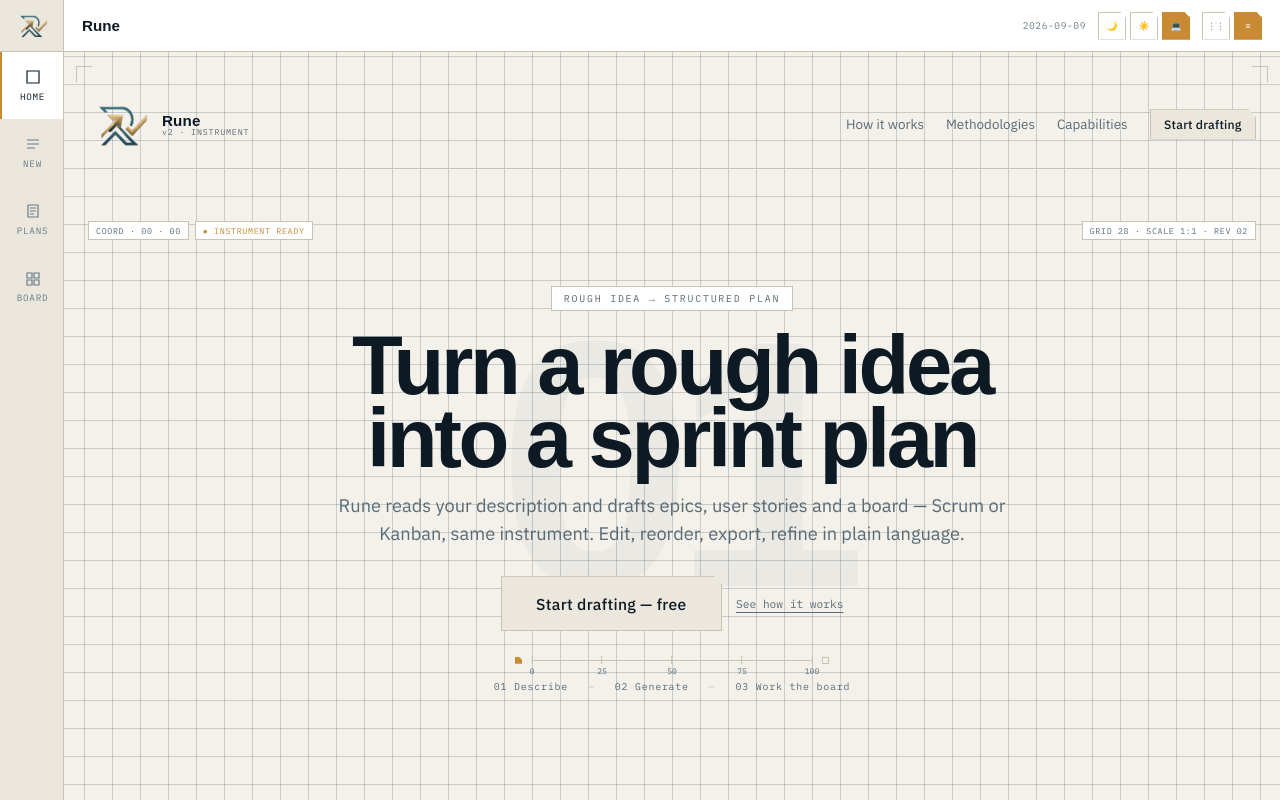
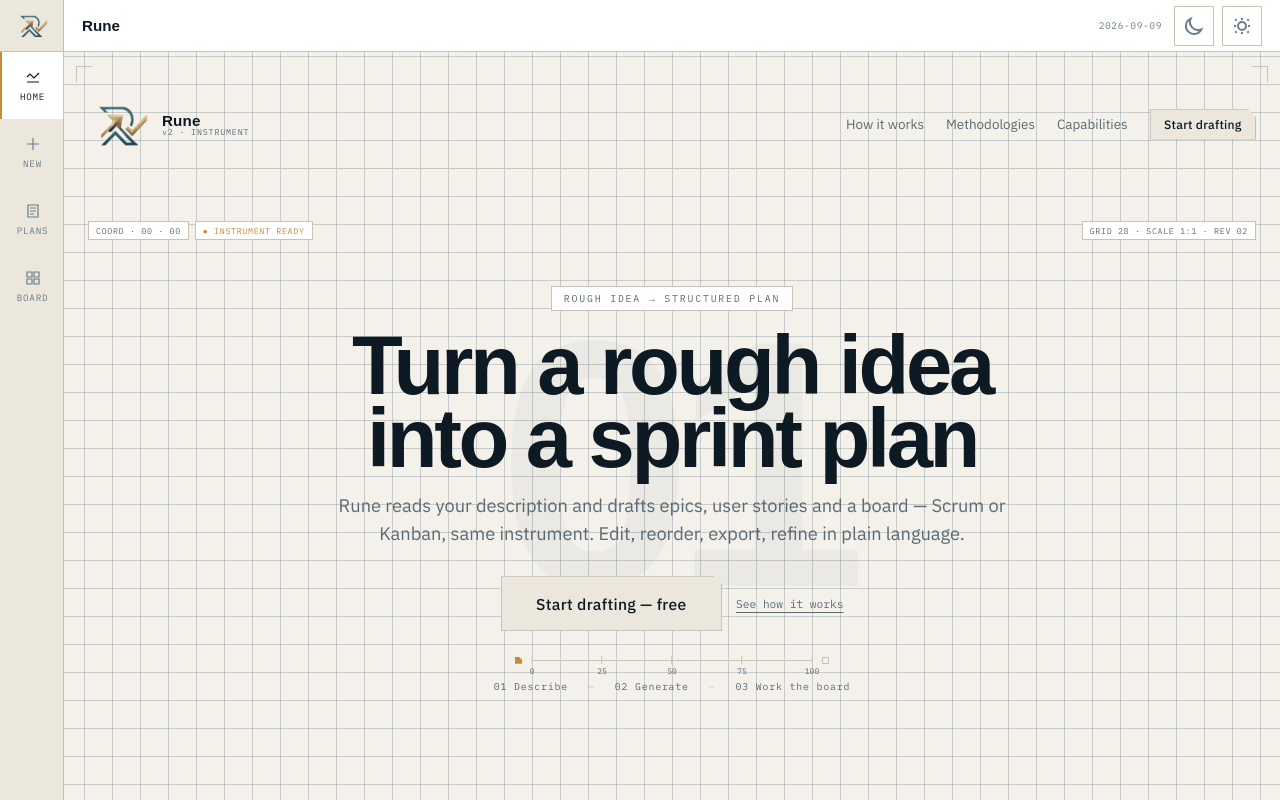
Before and after one commit to zoulevanz23/rune, a React (Vite) app in the folder client/: page / in a window 1280 px wide. Shown: the top 800 px of the page. Built offline with nearby package versions, Linux system fonts and the light colour scheme; no server answers.

Commit message:
feat(ui): redesign theme toggle and remove density
Author: zoulevanz23
Date: 2026-09-17

- Redesigned theme toggle with SVG icons
- Removed density toggle feature
- Added hover effects and transitions
- Updated navigation icons

```diff
--- a/client/src/App.tsx
+++ b/client/src/App.tsx
@@ -45,10 +45,10 @@
       <div style={{ height: 52, borderBottom: '1px solid var(--grid-line)', display: 'flex', alignItems: 'center', justifyContent: 'center' }}>
         <img src={logoSrc} alt="Rune" width={36} height={36} style={{ width:36, height:36, objectFit:'contain', display:'block' }} />
       </div>
-      <NavLink to="/" style={({ isActive }) => linkStyle(isActive)}>{icon("M3 3h12v12H3z")} <span>Home</span></NavLink>
-      <NavLink to="/new" style={({ isActive }) => linkStyle(isActive)}>{icon("M3 5h12M3 9h12M3 13h8")} <span>New</span></NavLink>
+      <NavLink to="/" style={({ isActive }) => linkStyle(isActive)}>{icon("M3 9l3-3 4 4 5-5 M3 14h12")} <span>Home</span></NavLink>
+      <NavLink to="/new" style={({ isActive }) => linkStyle(isActive)}>{icon("M9 3v12M3 9h12")} <span>New</span></NavLink>
       <NavLink to="/my-plans" style={({ isActive }) => linkStyle(isActive)}>{icon("M4 3h10v12H4z M6 6h6M6 9h6M6 12h4")} <span>Plans</span></NavLink>
-      <NavLink to="/board" style={({ isActive }) => linkStyle(isActive)}>{icon("M3 4h5v5H3z M10 4h5v5H10z M3 11h5v5H3z M10 11h5v5H10z")} <span>Board</span></NavLink>
+      <NavLink to="/board" style={({ isActive }) => linkStyle(isActive)}>{icon("M3 3h5v5H3z M10 3h5v5H10z M3 10h5v5H3z M10 10h5v5H10z")} <span>Board</span></NavLink>
       <div style={{ flex: 1 }} />
       <div style={{ padding: '12px', fontFamily: "'IBM Plex Mono', monospace", fontSize: '0.5rem', color: 'var(--fog)', textAlign: 'center', lineHeight: 1.4 }}>REV<br/>02</div>
     </nav>
@@ -57,7 +57,7 @@
 
 const Topbar: React.FC = () => {
   const { plan } = usePlan()
-  const { theme, setTheme, density, setDensity } = useTheme()
+  const { theme, setTheme } = useTheme()
   const loc = useLocation()
   const title = plan.project_name || 'Rune'
   const onBoard = loc.pathname === '/board' && !!plan.project_name
@@ -78,51 +78,50 @@
       </div>
       <div style={{ display: 'flex', alignItems: 'center', gap: 12 }}>
         <span style={{ fontFamily: "'IBM Plex Mono', monospace", fontSize: '0.6rem', color: 'var(--fog)', letterSpacing: '0.06em' }}>{new Date().toISOString().slice(0,10)}</span>
-        <div style={{ display: 'flex', gap: 4 }} role="group" aria-label="Theme">
-          {(['dark', 'light', 'auto'] as const).map(t => (
+        <div style={{ display: 'flex', gap: 8 }} role="group" aria-label="Theme">
+          {(['dark', 'light'] as const).map(t => {
+            const active = theme === t
+            return (
               <button
                 key={t}
                 onClick={() => setTheme(t)}
-              aria-label={t === 'auto' ? 'Auto theme' : t + ' theme'}
-              aria-pressed={theme === t}
-              title={t === 'auto' ? 'Auto (system)' : t.charAt(0).toUpperCase() + t.slice(1)}
+                aria-label={t + ' theme'}
+                aria-pressed={active}
+                title={t.charAt(0).toUpperCase() + t.slice(1)}
                 style={{
-                width: 28, height: 28,
-                border: `1px solid ${theme === t ? 'var(--amber)' : 'var(--grid-line)'}`,
-                background: theme === t ? 'var(--amber)' : 'transparent',
-                color: theme === t ? '#fff' : 'var(--fog)',
+                  width: 40, height: 40,
+                  border: active ? '2px solid var(--amber)' : '1px solid var(--grid-line)',
+                  background: active ? 'var(--surface)' : 'transparent',
+                  borderRadius: '12px',
                   cursor: 'pointer',
-                fontFamily: "'IBM Plex Mono', monospace", fontSize: '0.55rem',
-                clipPath: 'polygon(0 0, calc(100% - 6px) 0, 100% 6px, 100% 100%, 0 100%)',
                   display: 'flex', alignItems: 'center', justifyContent: 'center',
+                  transition: 'all 0.2s ease',
+                  position: 'relative',
+                  overflow: 'hidden',
+                }}
+                onMouseEnter={(e) => {
+                  e.currentTarget.style.borderColor = active ? 'var(--amber)' : 'var(--bright)'
+                  e.currentTarget.style.transform = 'scale(1.05)'
+                }}
+                onMouseLeave={(e) => {
+                  e.currentTarget.style.borderColor = active ? 'var(--amber)' : 'var(--grid-line)'
+                  e.currentTarget.style.transform = 'scale(1)'
                 }}
               >
-              {t === 'dark' && '🌙'}{t === 'light' && '☀️'}{t === 'auto' && '💻'}
+                {t === 'dark' && (
+                  <svg width="20" height="20" viewBox="0 0 20 20" fill="none" stroke={active ? 'var(--amber)' : 'var(--fog)'} strokeWidth="2">
+                    <path d="M17.293 13.293A8 8 0 016.707 2.707a8.001 8.001 0 1010.586 10.586z" />
+                  </svg>
+                )}
+                {t === 'light' && (
+                  <svg width="20" height="20" viewBox="0 0 20 20" fill="none" stroke={active ? 'var(--amber)' : 'var(--fog)'} strokeWidth="2">
+                    <circle cx="10" cy="10" r="4" />
+                    <path d="M10 2v2M10 16v2M3.22 3.22l1.42 1.42M15.36 15.36l1.42 1.42M2 10h2M16 10h2M3.22 16.78l1.42-1.42M15.36 4.64l1.42-1.42" />
+                  </svg>
+                )}
               </button>
-          ))}
-        </div>
-        <div style={{ display: 'flex', gap: 4 }} role="group" aria-label="Density">
-          {(['compact', 'comfortable'] as const).map(d => (
-            <button
-              key={d}
-              onClick={() => setDensity(d)}
-              aria-label={d + ' density'}
-              aria-pressed={density === d}
-              title={d === 'compact' ? 'Compact density' : 'Comfortable density'}
-              style={{
-                width: 28, height: 28,
-                border: `1px solid ${density === d ? 'var(--amber)' : 'var(--grid-line)'}`,
-                background: density === d ? 'var(--amber)' : 'transparent',
-                color: density === d ? '#fff' : 'var(--fog)',
-                cursor: 'pointer',
-                fontFamily: "'IBM Plex Mono', monospace", fontSize: '0.55rem',
-                clipPath: 'polygon(0 0, calc(100% - 6px) 0, 100% 6px, 100% 100%, 0 100%)',
-                display: 'flex', alignItems: 'center', justifyContent: 'center',
-              }}
-            >
-              {d === 'compact' && '⋮⋮'}{d === 'comfortable' && '≡'}
-            </button>
-          ))}
+            )
+          })}
         </div>
       </div>
     </div>
```
Lines whose indentation alone changed are shown as unchanged.
